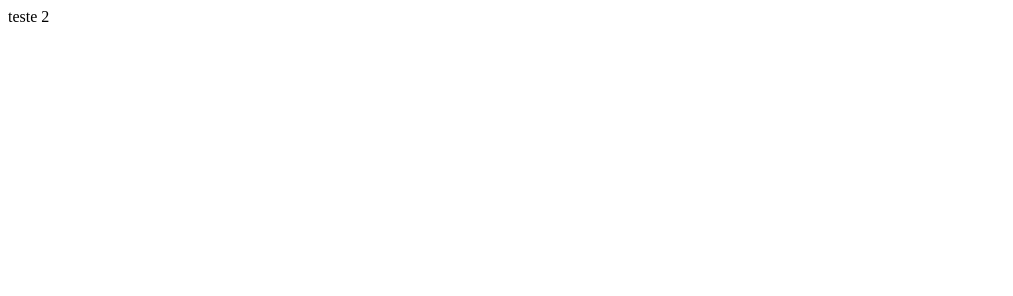
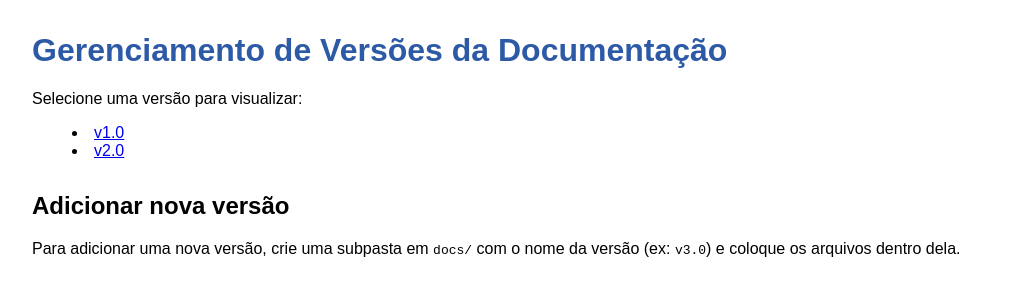
Before and after one commit to britolucaspatrick/pbrito.github.io, a plain HTML site: page docs/index.html in a window 1280 px wide. Shown: the whole page, without its empty margins (0-1013 px from the left). Drawn offline with Linux system fonts and the light colour scheme.

Commit message:
Update index.html

```diff
--- a/docs/index.html
+++ b/docs/index.html
@@ -1,2 +1,27 @@
-
-teste 2
+<!DOCTYPE html>
+<html lang="pt-BR">
+<head>
+    <meta charset="UTF-8">
+    <title>Gerenciar Versões da Documentação</title>
+    <style>
+        body { font-family: Arial, sans-serif; margin: 2em; }
+        h1 { color: #2d5aa6; }
+        ul { list-style: disc inside; }
+        .add-version { margin-top: 2em; }
+    </style>
+</head>
+<body>
+    <h1>Gerenciamento de Versões da Documentação</h1>
+    <p>Selecione uma versão para visualizar:</p>
+    <ul id="version-list">
+        <!-- Lista de versões disponíveis -->
+        <li><a href="v1.0/index.html">v1.0</a></li>
+        <li><a href="v2.0/index.html">v2.0</a></li>
+        <!-- Mantenha esta lista atualizada! -->
+    </ul>
+    <div class="add-version">
+        <h2>Adicionar nova versão</h2>
+        <p>Para adicionar uma nova versão, crie uma subpasta em <code>docs/</code> com o nome da versão (ex: <code>v3.0</code>) e coloque os arquivos dentro dela.</p>
+    </div>
+</body>
+</html>
```
